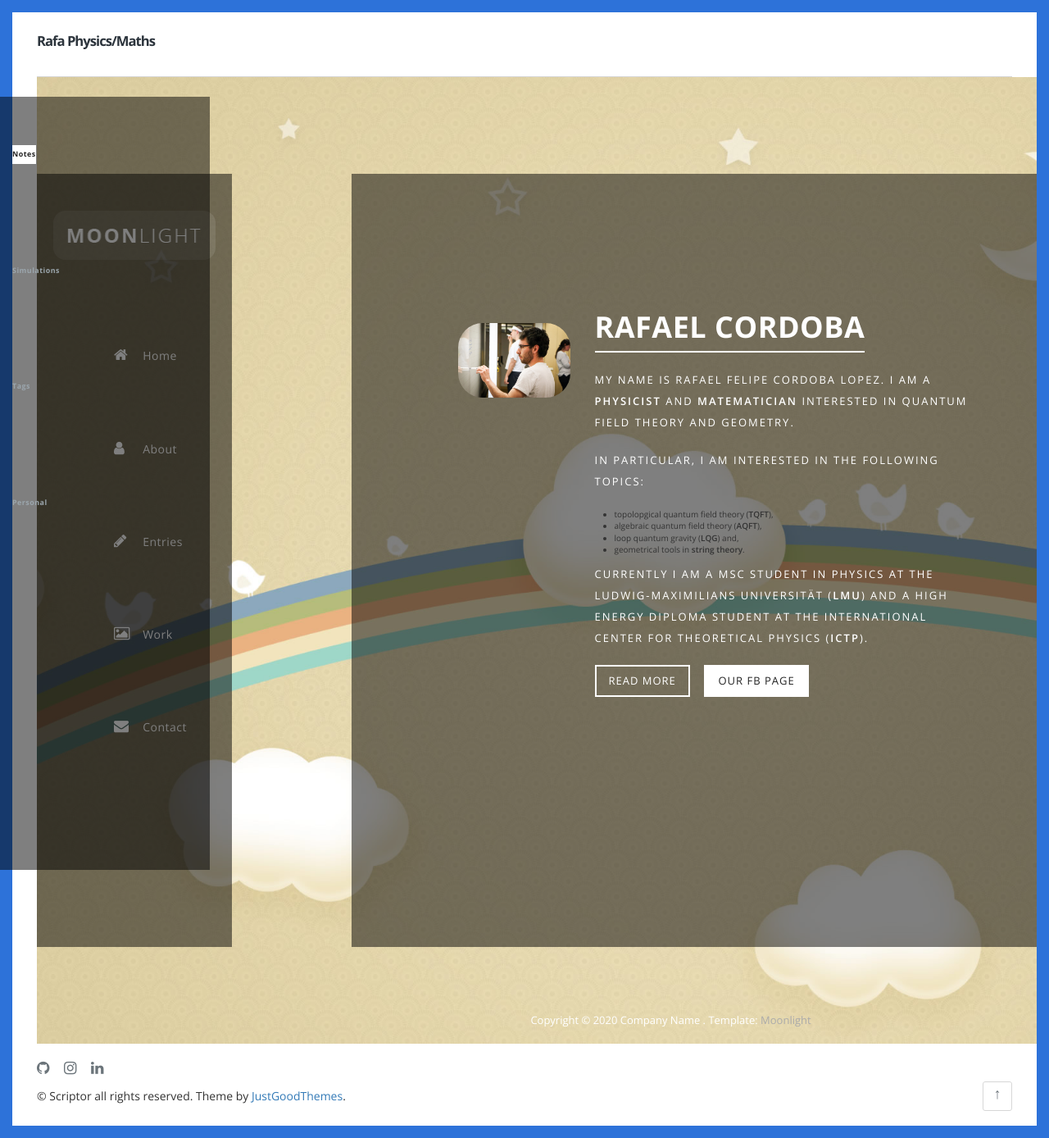
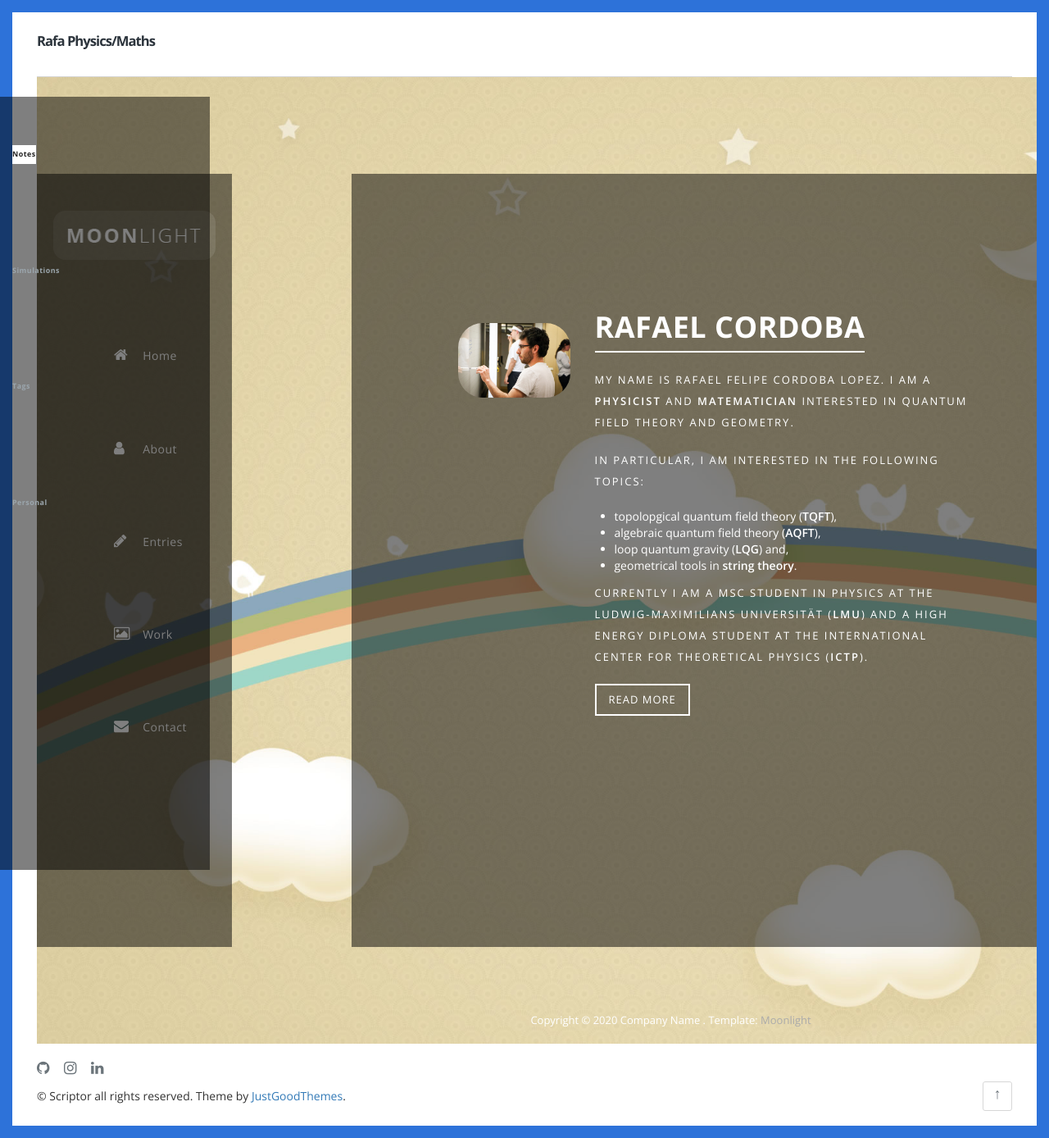
Before and after one commit to rafaf991/rafaf991.github.io, a Jekyll site: the page built from index.html, in a window 1280 px wide. Shown: the whole page at 82% size. Built offline with Jekyll 4.4.1, drawn with Linux system fonts in a browser that asks for light colours; nearby versions of some CDN libraries; the list of posts is cut into pages by our own code.

Commit message:
new page

```diff
--- a/index.html
+++ b/index.html
@@ -67,16 +67,15 @@
                       </p>
                       <p>In particular, I am interested in the following topics:</p>
                       <ul>
-  			  <li>topolopgical quantum field theory (<em>TQFT</em>),</li>
-   			 <li>algebraic quantum field theory (<em>AQFT</em>),</li>
-    			 <li>loop quantum gravity (<em>LQG</em>) and, </li>
-                     <li> geometrical tools in <em> string theory</em>. </li>
+  			  <li style="color:white;font-size:14px;">topolopgical quantum field theory (<em>TQFT</em>),</li>
+   			 <li style="color:white;font-size:14px;">algebraic quantum field theory (<em>AQFT</em>),</li>
+    			 <li style="color:white;font-size:14px;">loop quantum gravity (<em>LQG</em>) and, </li>
+                     <li style="color:white;font-size:14px;"> geometrical tools in <em> string theory</em>. </li>
                      </ul>
 <p>
 Currently I am a MSc student in Physics at The Ludwig-Maximilians Universität (<em>LMU</em>) and a High energy diploma student at the International Center for Theoretical Physics (<em>ICTP</em>).
 </p>
                       <div class="main-btn"><a href="#2">Read More</a></div>
-                      <div class="fb-btn"><a rel="nofollow" href="https://fb.com/templatemo">Our FB Page</a></div>
                   </div>
               </div>
             </div>
@@ -154,13 +153,13 @@
                 <div class="container-fluid">
                     <div class="row">
 
-
-                    <h2 style="font-size:4em;">About Us</h2>
-                            <p style="font-opacity:0.9; ">Please tell your friends about templatemo website. A variety of free CSS templates are available for immediate downloads.</p>
-                            <p>Phasellus vitae faucibus orci. Etiam eleifend orci sed faucibus semper. Cras varius dolor et augue fringilla, eu commodo sapien iaculis. Donec eget dictum tellus. <a href="#">Curabitur</a> a interdum diam. Nulla vestibulum porttitor porta.</p>
-                            <p>Nulla vitae interdum libero, vel posuere ipsum. Phasellus interdum est et dapibus tempus. Vestibulum malesuada lorem condimentum mauris ornare dapibus. Curabitur tempor ligula et <a href="#">placerat</a> molestie.</p>
-                            <p>Aliquam efficitur eu purus in interdum. <a href="#">Etiam tincidunt</a> magna ex, sit amet lobortis felis bibendum id. Lorem ipsum dolor sit amet, consectetur adipiscing elit. </p>
-
+                     <div class="left-content">
+                    <h2 style="color:white;font-size:20px;">About Us</h2>
+                            <p style="color:white;font-size:14px;">Please tell your friends about templatemo website. A variety of free CSS templates are available for immediate downloads.</p>
+                            <p style="color:white;font-size:14px;">Phasellus vitae faucibus orci. Etiam eleifend orci sed faucibus semper. Cras varius dolor et augue fringilla, eu commodo sapien iaculis. Donec eget dictum tellus. <a href="#">Curabitur</a> a interdum diam. Nulla vestibulum porttitor porta.</p>
+                            <p style="color:white;font-size:14px;">Nulla vitae interdum libero, vel posuere ipsum. Phasellus interdum est et dapibus tempus. Vestibulum malesuada lorem condimentum mauris ornare dapibus. Curabitur tempor ligula et <a href="#">placerat</a> molestie.</p>
+                            <p style="color:white;font-size:14px;">Aliquam efficitur eu purus in interdum. <a href="#">Etiam tincidunt</a> magna ex, sit amet lobortis felis bibendum id. Lorem ipsum dolor sit amet, consectetur adipiscing elit. </p>
+                </div>
                         <div class="col-md-4 col-sm-6">
                             <div class="item">
                                 <div class="thumb">
```
